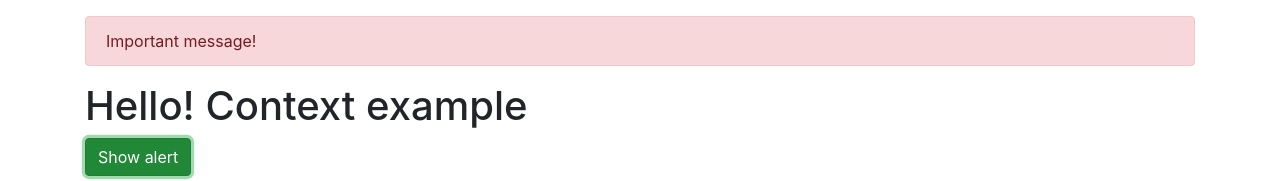
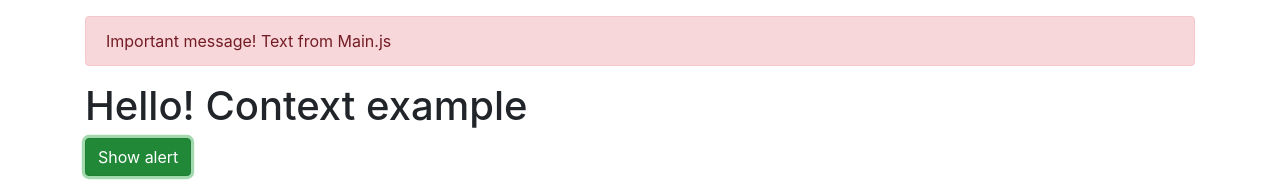
Before and after one commit to smaffy/react-hooks, a React (Create React App) app: page / in a window 1280 px wide. Both pictures are taken after a click on the button "Show alert". Shown: the top 181 px of the page. Built offline with nearby package versions, Linux system fonts and the light colour scheme.

Commit message:
7.1 useReducer

```diff
--- a/src/Alert/Alert.js
+++ b/src/Alert/Alert.js
@@ -8,8 +8,9 @@
     if(!alert.visible) return null
 
     return (
-        <div className={'alert alert-danger'} onClick={alert.toggle}>
+        <div className={'alert alert-danger'} onClick={alert.hide}>
             Important message!
+            {alert.text}
         </div>
     )
 }
--- a/src/Alert/AlertContext.js
+++ b/src/Alert/AlertContext.js
@@ -1,4 +1,4 @@
-import React, {useState, useContext} from 'react';
+import React, {useContext, useReducer} from 'react';
 
 
 const AlertContext = React.createContext()
@@ -7,15 +7,32 @@
     return useContext(AlertContext)
 }
 
+const SHOW_ALERT = 'show'
+const HIDE_ALERT = 'hide'
+
+const reducer = (state, action) => {
+    switch (action.type) {
+        case SHOW_ALERT: return {...state, visible: true, text: action.text}
+        case HIDE_ALERT: return {...state, visible: false}
+        default: return state
+    }
+}
+
 export const AlertProvider = ({children}) => {
-    const [alert, setAlert] = useState(false)
 
-    const toggle = () => setAlert(prev => !prev)
+    const [state, dispatch] = useReducer(reducer, {
+        visible: false,
+        text: ''
+    })
+
+    const show = text => dispatch({ type: SHOW_ALERT, text })
+    const hide = () => dispatch({ type: HIDE_ALERT })
 
     return (
         <AlertContext.Provider value={{
-            visible: alert,
-            toggle
+            visible: state.visible,
+            text: state.text,
+            show, hide
         }}>
             {children}
         </AlertContext.Provider>
--- a/src/Main.js
+++ b/src/Main.js
@@ -3,12 +3,12 @@
 
 
 function Main() {
-    const {toggle} = useAlert()
+    const {show} = useAlert()
 
     return (
         <div>
             <h1>Hello! Context example</h1>
-            <button className="btn btn-success" onClick={toggle}>Show alert</button>
+            <button className="btn btn-success" onClick={() => show(' Text from Main.js')}>Show alert</button>
         </div>
     )
 }
```
Also changed, not shown: 1 other file (tests, documents, lock files or other folders).
